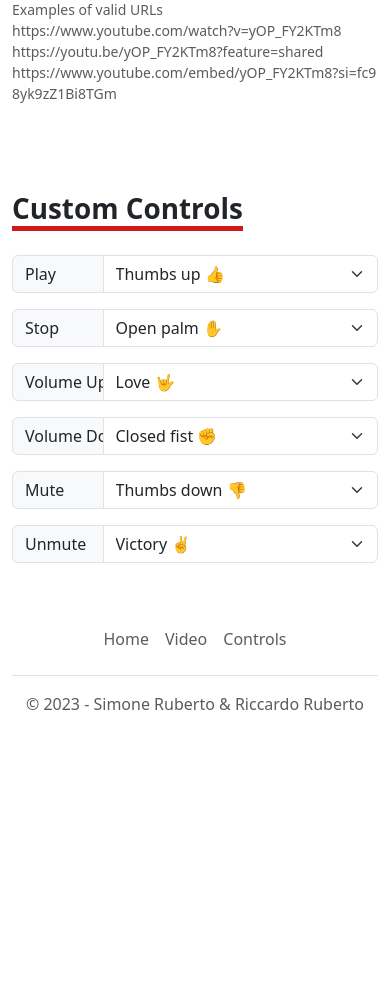
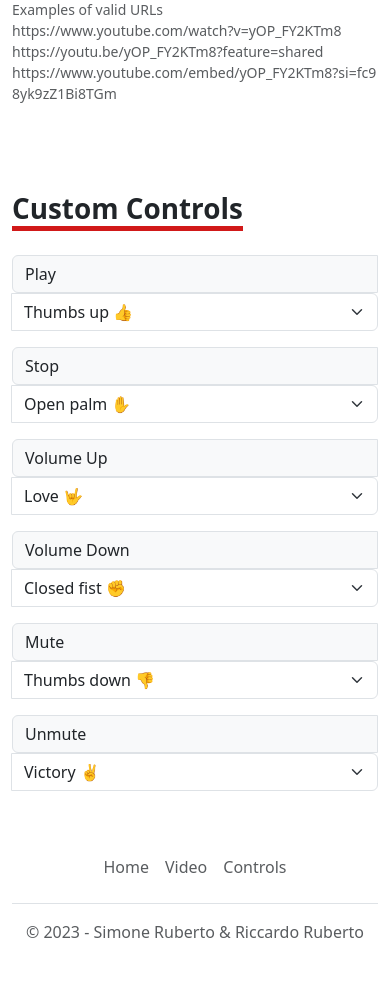
Before and after one commit to Er-Simon/EZGestureTubeController, a Flask app: page / in a window 390 px wide. Shown: the part 1043-2043 px from the top of the page. Before the commit the page ends 1753 px from the top, so only its background shows below. Run offline with Flask 3, Linux system fonts and the light colour scheme; some libraries are stand-ins or nearby versions.

Commit message:
increase the responsiveness of the control section

```diff
--- a/static/style.css
+++ b/static/style.css
@@ -34,3 +34,25 @@ html, body {
 .my-border {
     border-bottom: 5px solid rgba(204,0,0,0.9);
 }
+
+.my-width {
+    width: 100% !important;
+}
+
+@media (min-width: 576px) {
+    .my-width {
+        width: 50% !important;
+    }
+}
+
+@media (min-width: 768px) {
+    .my-width {
+        width: 33% !important;
+    }
+}
+
+@media (min-width: 992px) {
+    .my-width {
+        width: 25% !important;
+    }
+}
--- a/templates/index.html
+++ b/templates/index.html
@@ -91,32 +91,32 @@
             <label for="basic-url" class="form-label display-6 fw-bold my-border mb-4">Custom Controls</label>
 
             <div class="input-group mb-3">
-              <label class="input-group-text w-25" for="playVideoControl">Play</label>
+              <label class="input-group-text my-width" for="playVideoControl">Play</label>
               <select class="form-select" id="playVideoControl"></select>
             </div>
 
             <div class="input-group mb-3">
-              <label class="input-group-text w-25" for="pauseVideoControl">Stop</label>
+              <label class="input-group-text my-width" for="pauseVideoControl">Stop</label>
               <select class="form-select" id="pauseVideoControl"></select>
             </div>
 
             <div class="input-group mb-3">
-              <label class="input-group-text w-25" for="volumeUpVideoControl">Volume Up</label>
+              <label class="input-group-text my-width" for="volumeUpVideoControl">Volume Up</label>
               <select class="form-select" id="volumeUpVideoControl"></select>
             </div>
 
             <div class="input-group mb-3">
-              <label class="input-group-text w-25" for="volumeDownVideoControl">Volume Down</label>
+              <label class="input-group-text my-width" for="volumeDownVideoControl">Volume Down</label>
               <select class="form-select" id="volumeDownVideoControl"></select>
             </div>
 
             <div class="input-group mb-3">
-              <label class="input-group-text w-25" for="muteVideoControl">Mute</label>
+              <label class="input-group-text my-width" for="muteVideoControl">Mute</label>
               <select class="form-select" id="muteVideoControl"></select>
             </div>
 
             <div class="input-group mb-3">
-              <label class="input-group-text w-25" for="unmuteVideoControl">Unmute</label>
+              <label class="input-group-text my-width" for="unmuteVideoControl">Unmute</label>
               <select class="form-select" id="unmuteVideoControl"></select>
             </div>
 
```
Also changed, not shown: 1 other file.
